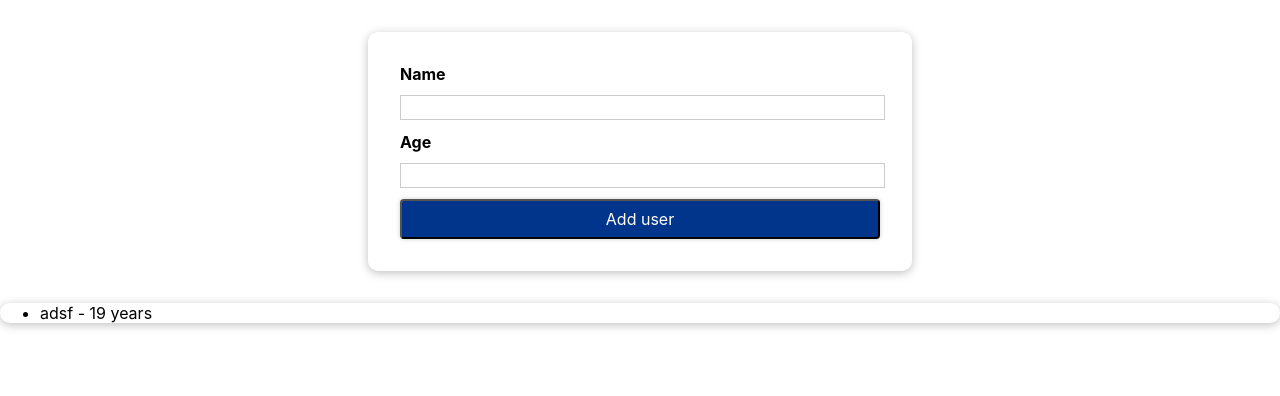
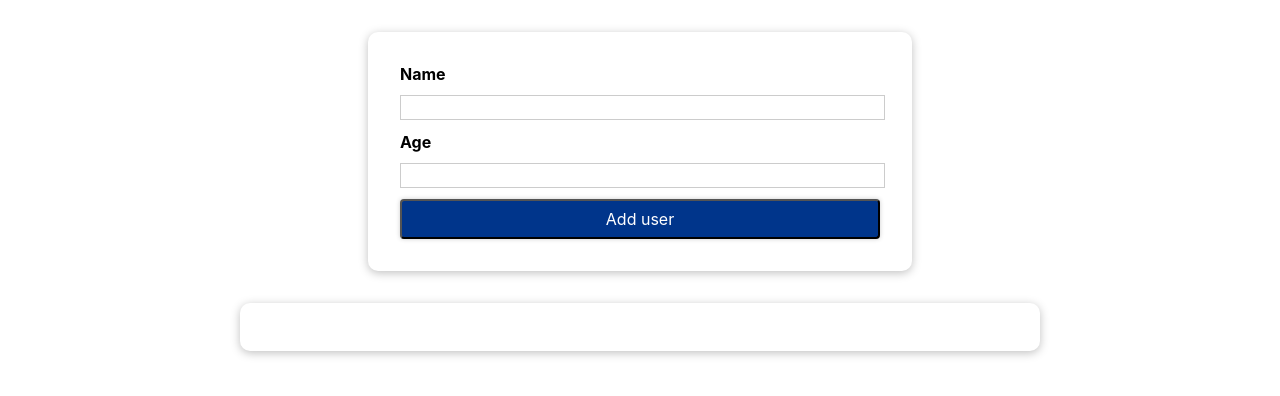
Before and after one commit to panaram1ks/user-list-app, a React (Create React App) app: page / in a window 1280 px wide. Shown: the top 396 px of the page. Built offline with nearby package versions, Linux system fonts and the light colour scheme.

Commit message:
work with userList compentn and style

```diff
--- a/src/App.js
+++ b/src/App.js
@@ -1,11 +1,20 @@
+import { useState } from "react";
 import CreateUser from "./components/Users/CreateUser";
 import UserList from "./components/Users/UserList";
 
 function App() {
+  const [userList, setUserList] = useState([]);
+
+  const createUserHandler = (name, age) => {
+    setUserList((prevUserList) => {
+      return [...prevUserList, { name: name, age: age, id: Math.random().toString() }];
+    });
+  };
+
   return (
     <div>
-      <CreateUser></CreateUser>
-      <UserList users={[{name: "adsf", age: 19}]}></UserList>
+      <CreateUser onCreateUser={createUserHandler}></CreateUser>
+      <UserList users={userList}></UserList>
     </div>
   );
 }
--- a/src/components/Users/CreateUser.js
+++ b/src/components/Users/CreateUser.js
@@ -17,6 +17,7 @@
     }
 
     console.log(inputName, inputAge);
+    props.onCreateUser(inputName, inputAge)
 
     setInputName("");
     setInputAge("");
--- a/src/components/Users/UserList.js
+++ b/src/components/Users/UserList.js
@@ -1,12 +1,12 @@
 import Card from "../UI/Card";
-import styles from "./CreateUser.module.css";
+import styles from "./UserList.module.css";
 
 const UserList = (props) => {
   return (
     <Card className={styles.user}>
       <ul>
         {props.users.map((user) => (
-          <li>
+          <li key={user.id}>
             {user.name} - {user.age} years
           </li>
         ))}
```
